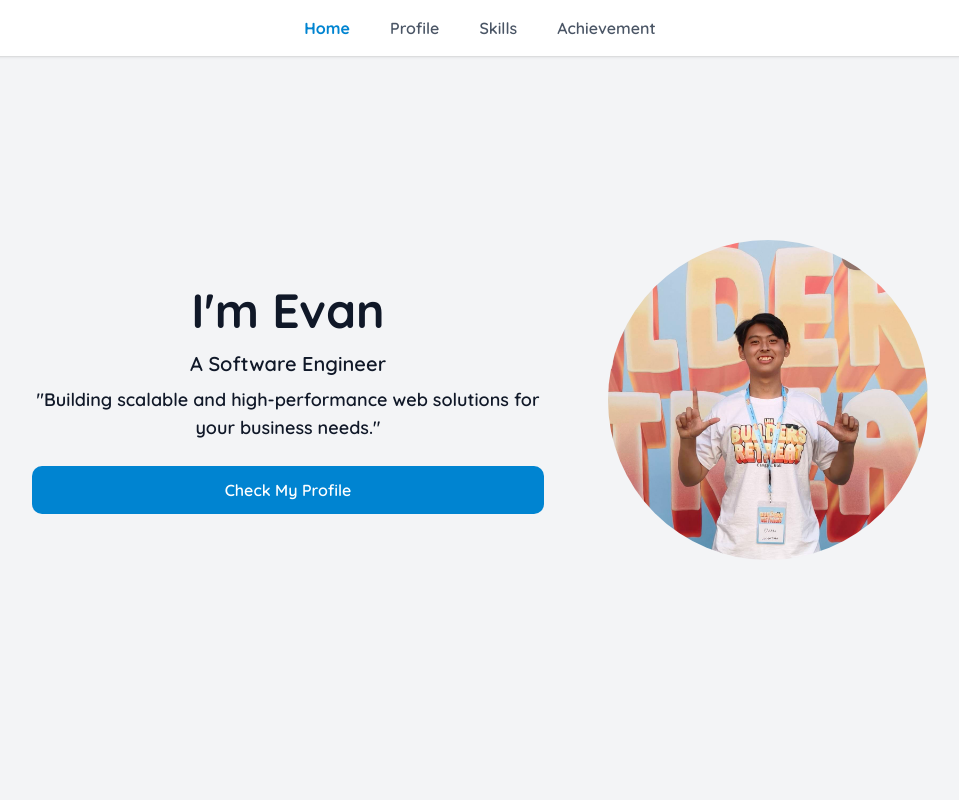
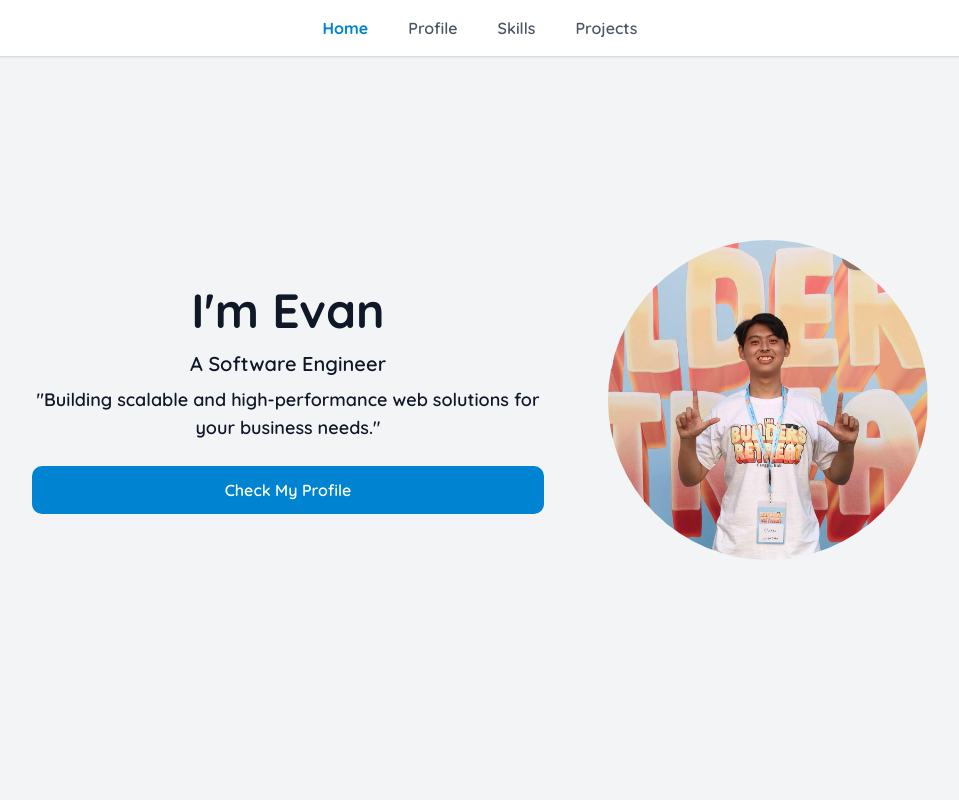
Before and after one commit to Web3EvanKJ/personal-website, a Next.js app: page / in a window 1280 px wide. Shown: the top 800 px of the page, without its empty margins (160-1119 px from the left). Built offline with nearby package versions, Linux system fonts and the light colour scheme.

Commit message:
Fix: navbar

```diff
--- a/src/app/page.tsx
+++ b/src/app/page.tsx
@@ -5,7 +5,6 @@ import { useRef } from "react";
 import ProfilePage from "@/components/ProfilePage";
 import SkillsPage from "@/components/SkillPage";
 import AchivementPage from "@/components/AchivementPage";
-import ContactForm from "@/components/ContactForm";
 
 export default function HomePage() {
   const MotionImage = motion.create(Image);
@@ -85,7 +84,7 @@ export default function HomePage() {
       </section>
 
       {/* Achievement Section */}
-      <section id="achievement" className="">
+      <section id="projects" className="">
         <AchivementPage />
       </section>
     </>
--- a/src/components/Navbar.tsx
+++ b/src/components/Navbar.tsx
@@ -9,7 +9,7 @@ export default function Navbar() {
     { href: "home", label: "Home" },
     { href: "profile", label: "Profile" },
     { href: "skills", label: "Skills" },
-    { href: "achievement", label: "Achievement" },
+    { href: "projects", label: "Projects" },
   ];
 
   // Handle smooth scrolling
```
